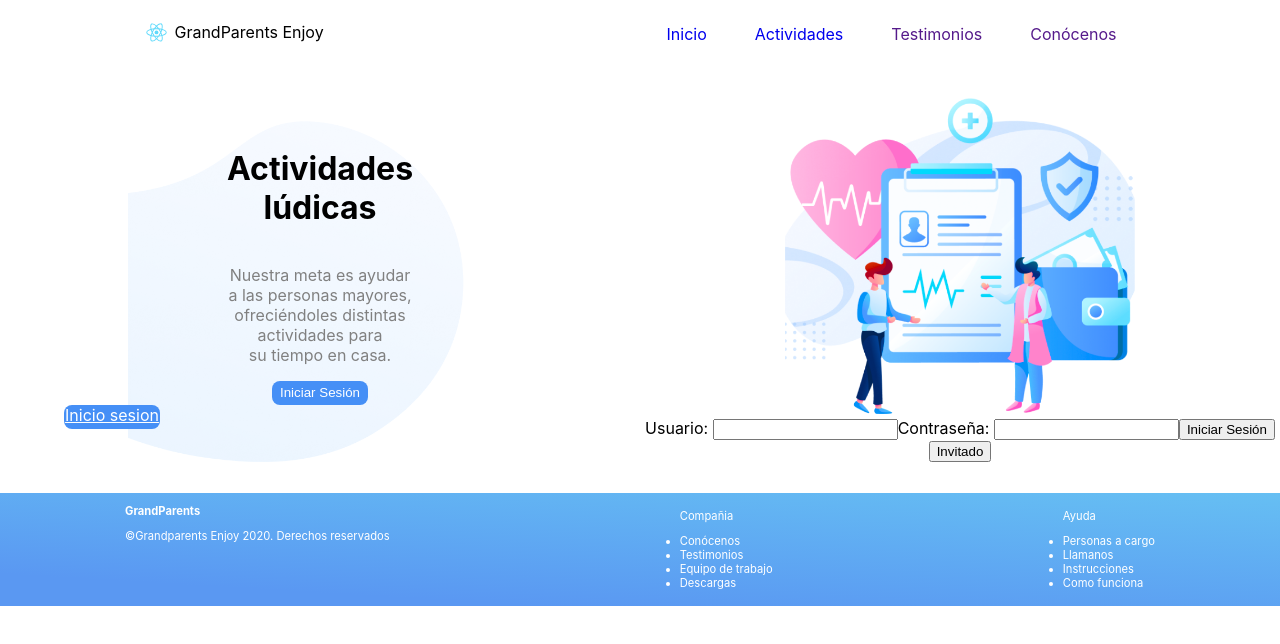
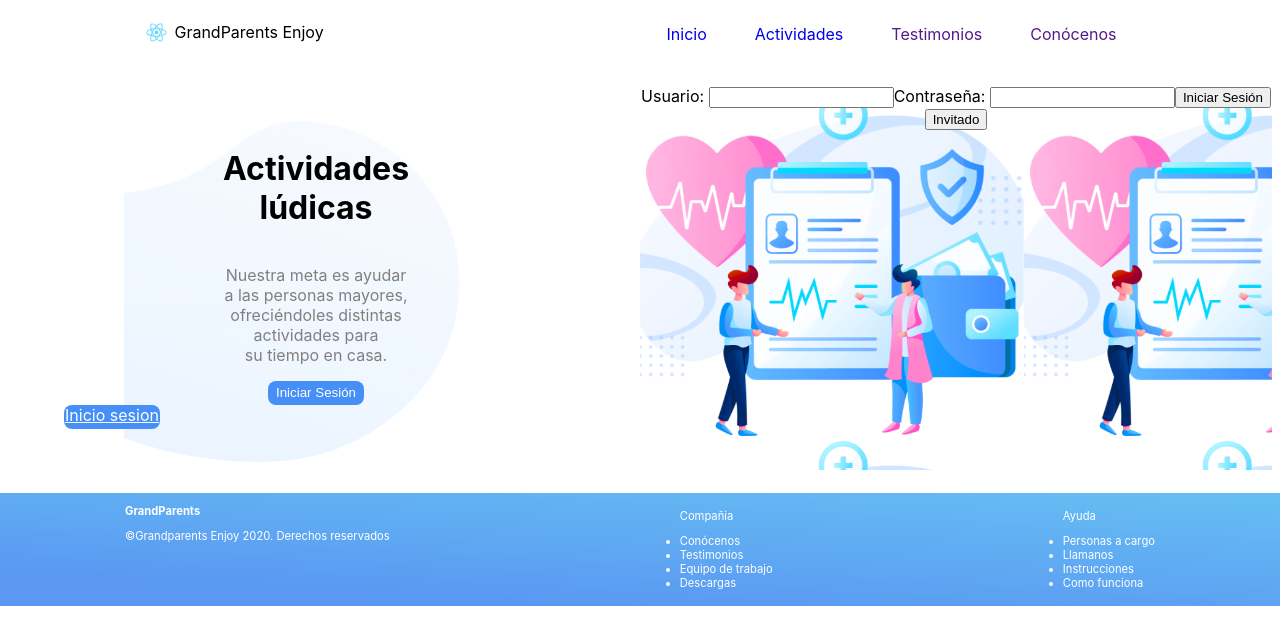
Before and after one commit to jssolarte/Proyecto-Desarrollo-web, a React (Create React App) app in the folder grandparents/: page /login in a window 1280 px wide. Shown: the top 644 px of the page. Built offline with nearby package versions, Linux system fonts and the light colour scheme.

Commit message:
login stilos

```diff
--- a/grandparents/src/Components/Home/home.css
+++ b/grandparents/src/Components/Home/home.css
@@ -109,3 +109,15 @@
     background-color: #3665F5;
     color: white;
   }
+
+  /*ESTILO LOGIN*/
+
+  .o-container-login{
+
+    background: url(../../img/home.png);
+    height: 24rem;
+    margin: 0.5rem;
+    justify-content: center;
+    background-size: 24rem;
+
+  }
--- a/grandparents/src/Components/Login/login.js
+++ b/grandparents/src/Components/Login/login.js
@@ -37,8 +37,7 @@ import {
 
                </div>
 
-                 <div className="o-container-right">
-                   <img className="o-img-right" src={imgHome}></img>
+                 <div className="o-container-right o-container-login">
 
                         <form>
                         <label>Usuario: <input type="text" name="name"></input></label>
```
Also changed, not shown: 1 other file (tests, documents, lock files or other folders).
